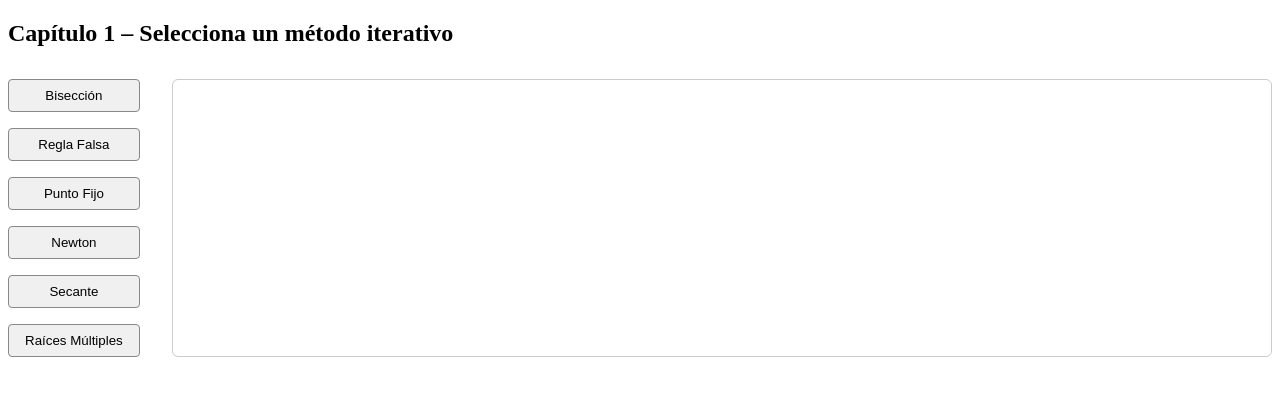
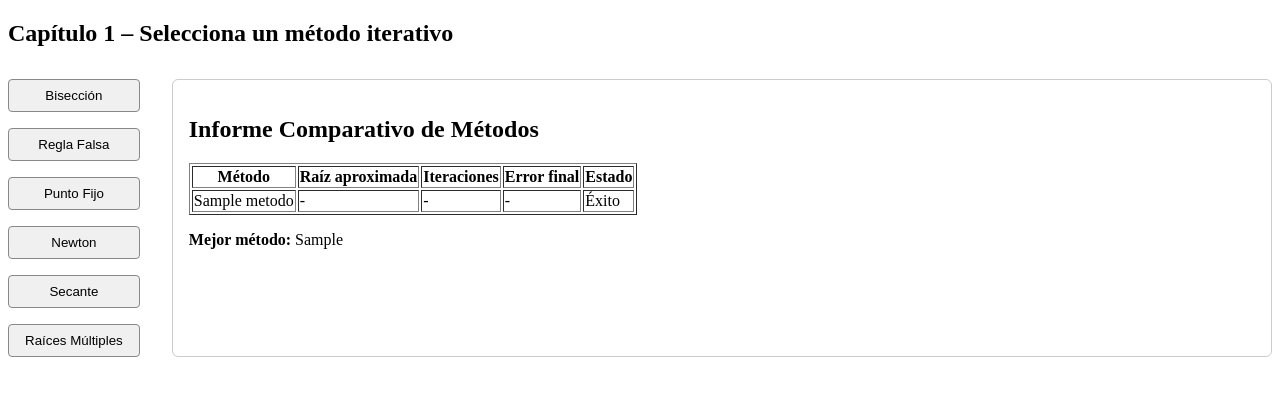
Before and after one commit to DavidLondo/NumericalAnalysisFinal, a Flask app: template src/templates/chapter1.html in a window 1280 px wide. Shown: the part 34-430 px from the top of the page. Run offline with Flask 3, Linux system fonts and the light colour scheme; the template is opened without the code that fills it: most values are stand-ins (such as "Sample title", 1, 10 or a date in 2020).

Commit message:
feat(chapter1): add comparative report for methods

```diff
--- a/src/app.py
+++ b/src/app.py
@@ -16,17 +16,79 @@ def inicio():
 
 @app.route("/capitulo-1", methods=["GET", "POST"])
 def capitulo_1():
+    def generar_informe_comparativo_raices(fx, gx=None, x0=None, x1=None, a=None, b=None, dfx=None, ddfx=None, tol=0.001):
+        resultados = {}
+
+        # Definimos los valores equivalentes si no se proporcionaron explícitamente
+        x0_equiv = x0 if x0 is not None else a
+        x1_equiv = x1 if x1 is not None else b
+
+        metodos = {
+            "Bisección": lambda: biseccion(fx, a, b, tol) if a is not None and b is not None else {'error': 'a o b no proporcionado'},
+            "Regla Falsa": lambda: regla_falsa(fx, a, b, tol) if a is not None and b is not None else {'error': 'a o b no proporcionado'},
+            "Punto Fijo": lambda: punto_fijo(gx, x0_equiv, tol) if gx and x0_equiv is not None else {'error': 'gx o x0 no proporcionado'},
+            "Newton-Raphson": lambda: newton_raphson(fx, x0_equiv, tol) if x0_equiv is not None else {'error': 'x0 no proporcionado'},
+            "Secante": lambda: secante(fx, x0_equiv, x1_equiv, tol) if x0_equiv is not None and x1_equiv is not None else {'error': 'x0 o x1 no proporcionado'},
+            "Raíces Múltiples": lambda: raices_multiples(fx, dfx, ddfx, x0_equiv, tol) if all([dfx, ddfx, x0_equiv]) else {'error': 'Faltan derivadas o x0'}
+        }
+
+        for nombre, funcion in metodos.items():
+            try:
+                resultado = funcion()
+                if 'error' in resultado:
+                    resultados[nombre] = {'error': resultado['error']}
+                else:
+                    iteraciones = resultado.get('iteraciones', [])
+                    n_iter = len(iteraciones)
+
+                    # Manejar diferente formato de error para Regla Falsa
+                    if nombre == "Regla Falsa":
+                        error_final = iteraciones[-1]["error"] if iteraciones else None
+                    else:
+                        error_final = iteraciones[-1]["error"] if iteraciones else None
+
+                    resultados[nombre] = {
+                        'solucion': resultado['resultado'],
+                        'iteraciones': n_iter,
+                        'error_final': error_final
+                    }
+            except Exception as e:
+                resultados[nombre] = {'error': str(e)}
+
+        # Filtrar métodos que tuvieron éxito
+        metodos_exitosos = {k: v for k, v in resultados.items() if 'error' not in v}
+
+        if metodos_exitosos:
+            # Ordenar primero por número de iteraciones, luego por error final
+            mejor_metodo = min(
+                metodos_exitosos.items(),
+                key=lambda x: (x[1]['iteraciones'], x[1]['error_final'] if x[1]['error_final'] is not None else float('inf'))
+            )
+            mejor_nombre = mejor_metodo[0]
+        else:
+            mejor_nombre = "Ninguno"
+
+        return resultados, mejor_nombre
+
+
+    # Variables iniciales
     resultado_biseccion = error_biseccion = None
     resultado_reglafalsa = error_reglafalsa = None
     resultado_puntofijo = error_puntofijo = None
     resultado_newton = error_newton = None
     resultado_secante = error_secante = None
     resultado_raicesmultiples = error_raicesmultiples = None
+    resultados_comparativos = mejor_metodo = None
+    informe_comparativo = False
     metodo_actual = 'biseccion'
 
     if request.method == 'POST':
         metodo = request.form.get('metodo')
         metodo_actual = metodo
+        informe_comparativo = 'informe_comparativo' in request.form
+
+        # Inicialización de variables comunes
+        fx = gx = dfx = ddfx = x0 = x1 = a = b = tol = None
 
         try:
             if metodo == 'biseccion':
@@ -35,12 +97,8 @@ def capitulo_1():
                 b = float(request.form.get('b'))
                 tol = float(request.form.get('tol', 0.001))
                 resultado = biseccion(fx, a, b, tol)
-
-                if 'error' in resultado:
-                    error_biseccion = resultado['error']
-                else:
-                    resultado_biseccion = resultado
-                pass
+                resultado_biseccion = resultado if 'error' not in resultado else None
+                error_biseccion = resultado.get('error')
 
             elif metodo == 'reglafalsa':
                 fx = request.form.get('f_reglafalsa')
@@ -48,34 +106,24 @@ def capitulo_1():
                 b = float(request.form.get('b'))
                 tol = float(request.form.get('tol', 0.001))
                 resultado = regla_falsa(fx, a, b, tol)
-
-                if 'error' in resultado:
-                    error_reglafalsa = resultado['error']
-                else:
-                    resultado_reglafalsa = resultado
-                pass
+                resultado_reglafalsa = resultado if 'error' not in resultado else None
+                error_reglafalsa = resultado.get('error')
 
             elif metodo == 'puntofijo':
                 gx = request.form.get('g_puntofijo')
                 x0 = float(request.form.get('x0'))
                 tol = float(request.form.get('tol', 0.001))
                 resultado = punto_fijo(gx, x0, tol)
-
-                if 'error' in resultado:
-                    error_puntofijo = resultado['error']
-                else:
-                    resultado_puntofijo = resultado
+                resultado_puntofijo = resultado if 'error' not in resultado else None
+                error_puntofijo = resultado.get('error')
 
             elif metodo == 'newton':
                 fx = request.form.get('f_newton')
                 x0 = float(request.form.get('x0'))
                 tol = float(request.form.get('tol', 0.001))
                 resultado = newton_raphson(fx, x0, tol)
-
-                if 'error' in resultado:
-                    error_newton = resultado['error']
-                else:
-                    resultado_newton = resultado
+                resultado_newton = resultado if 'error' not in resultado else None
+                error_newton = resultado.get('error')
 
             elif metodo == 'secante':
                 fx = request.form.get('f_secante')
@@ -83,11 +131,8 @@ def capitulo_1():
                 x1 = float(request.form.get('x1'))
                 tol = float(request.form.get('tol', 0.001))
                 resultado = secante(fx, x0, x1, tol)
-
-                if 'error' in resultado:
-                    error_secante = resultado['error']
-                else:
-                    resultado_secante = resultado
+                resultado_secante = resultado if 'error' not in resultado else None
+                error_secante = resultado.get('error')
 
             elif metodo == 'raicesmultiples':
                 fx = request.form.get('f_rm')
@@ -96,26 +141,23 @@ def capitulo_1():
                 x0 = float(request.form.get('x0'))
                 tol = float(request.form.get('tol', 0.001))
                 resultado = raices_multiples(fx, dfx, ddfx, x0, tol)
+                resultado_raicesmultiples = resultado if 'error' not in resultado else None
+                error_raicesmultiples = resultado.get('error')
 
-                if 'error' in resultado:
-                    error_raicesmultiples = resultado['error']
-                else:
-                    resultado_raicesmultiples = resultado
+            # ✅ Ejecutar informe comparativo si la checkbox está marcada
+            if informe_comparativo:
+                resultados_comparativos, mejor_metodo = generar_informe_comparativo_raices(
+                    fx=fx, x0=x0, x1=x1, a=a, b=b, dfx=dfx, ddfx=ddfx, tol=tol
+                )
 
         except Exception as e:
-            error_msg = f"Error en los datos: {e}"
-            if metodo == 'biseccion':
-                error_biseccion = error_msg
-            elif metodo == 'reglafalsa':
-                error_reglafalsa = error_msg
-            elif metodo == 'puntofijo':
-                error_puntofijo = error_msg
-            elif metodo == 'newton':
-                error_newton = error_msg
-            elif metodo == 'secante':
-                error_secante = error_msg
-            elif metodo == 'raicesmultiples':
-                error_raicesmultiples = error_msg
+            msg = f"Error en los datos: {e}"
+            if metodo == 'biseccion': error_biseccion = msg
+            elif metodo == 'reglafalsa': error_reglafalsa = msg
+            elif metodo == 'puntofijo': error_puntofijo = msg
+            elif metodo == 'newton': error_newton = msg
+            elif metodo == 'secante': error_secante = msg
+            elif metodo == 'raicesmultiples': error_raicesmultiples = msg
 
     return render_template("chapter1.html",
                            resultado_biseccion=resultado_biseccion,
@@ -130,7 +172,11 @@ def capitulo_1():
                            error_secante=error_secante,
                            resultado_raicesmultiples=resultado_raicesmultiples,
                            error_raicesmultiples=error_raicesmultiples,
+                           resultados_comparativos=resultados_comparativos,
+                           mejor_metodo=mejor_metodo,
+                           informe_comparativo=informe_comparativo,
                            metodo_actual=metodo_actual)
+
 
 
 @app.route("/capitulo-2")
--- a/src/templates/chapter1.html
+++ b/src/templates/chapter1.html
@@ -53,6 +53,45 @@ block content %}
   </div>
 
   <div class="area-metodo">
+    {% if resultados_comparativos %}
+    <h2>Informe Comparativo de Métodos</h2>
+    <table border="1">
+      <thead>
+        <tr>
+          <th>Método</th>
+          <th>Raíz aproximada</th>
+          <th>Iteraciones</th>
+          <th>Error final</th>
+          <th>Estado</th>
+        </tr>
+      </thead>
+      <tbody>
+        {% for metodo, datos in resultados_comparativos.items() %}
+        <tr>
+          <td>{{ metodo }}</td>
+          <td>
+            {% if 'solucion' in datos %} {{ datos.solucion|round(6) }} {% else
+            %} - {% endif %}
+          </td>
+          <td>
+            {% if 'iteraciones' in datos %} {{ datos.iteraciones }} {% else %} -
+            {% endif %}
+          </td>
+          <td>
+            {% if 'error_final' in datos and datos.error_final is not none %} {{
+            datos.error_final|round(6) }} {% else %} - {% endif %}
+          </td>
+          <td>
+            {% if 'error' in datos %} {{ datos.error }} {% else %} Éxito {%
+            endif %}
+          </td>
+        </tr>
+        {% endfor %}
+      </tbody>
+    </table>
+
+    <p><strong>Mejor método:</strong> {{ mejor_metodo }}</p>
+    {% endif %}
     <div
       id="biseccion"
       class="metodo-formulario {% if metodo_actual == 'biseccion' %}activo{% endif %}"
@@ -69,6 +108,21 @@ block content %}
           placeholder="Tolerancia (ej: 0.001)"
           required
         />
+        <div>
+          <label>
+            <input
+              type="checkbox"
+              name="informe_comparativo"
+              {%
+              if
+              informe_comparativo
+              %}checked{%
+              endif
+              %}
+            />
+            Mostrar informe comparativo
+          </label>
+        </div>
         <button type="submit">Calcular</button>
       </form>
 
@@ -106,6 +160,21 @@ block content %}
         <input type="text" name="a" placeholder="a" />
         <input type="text" name="b" placeholder="b" />
         <input type="text" name="tol" placeholder="Tolerancia (ej: 0.001)" />
+        <div>
+          <label>
+            <input
+              type="checkbox"
+              name="informe_comparativo"
+              {%
+              if
+              informe_comparativo
+              %}checked{%
+              endif
+              %}
+            />
+            Mostrar informe comparativo
+          </label>
+        </div>
         <button type="submit">Calcular</button>
       </form>
 
@@ -154,6 +223,21 @@ block content %}
         <input type="text" name="g_puntofijo" placeholder="g(x)" />
         <input type="text" name="x0" placeholder="x0" />
         <input type="text" name="tol" placeholder="Tolerancia (ej: 0.001)" />
+        <div>
+          <label>
+            <input
+              type="checkbox"
+              name="informe_comparativo"
+              {%
+              if
+              informe_comparativo
+              %}checked{%
+              endif
+              %}
+            />
+            Mostrar informe comparativo
+          </label>
+        </div>
         <button type="submit">Calcular</button>
       </form>
 
@@ -194,6 +278,21 @@ block content %}
         <input type="text" name="f_newton" placeholder="f(x)" />
         <input type="text" name="x0" placeholder="x0" />
         <input type="text" name="tol" placeholder="Tolerancia (ej: 0.001)" />
+        <div>
+          <label>
+            <input
+              type="checkbox"
+              name="informe_comparativo"
+              {%
+              if
+              informe_comparativo
+              %}checked{%
+              endif
+              %}
+            />
+            Mostrar informe comparativo
+          </label>
+        </div>
         <button type="submit">Calcular</button>
       </form>
 
@@ -235,6 +334,21 @@ block content %}
         <input type="text" name="x0" placeholder="x0" />
         <input type="text" name="x1" placeholder="x1" />
         <input type="text" name="tol" placeholder="Tolerancia (ej: 0.001)" />
+        <div>
+          <label>
+            <input
+              type="checkbox"
+              name="informe_comparativo"
+              {%
+              if
+              informe_comparativo
+              %}checked{%
+              endif
+              %}
+            />
+            Mostrar informe comparativo
+          </label>
+        </div>
         <button type="submit">Calcular</button>
       </form>
 
@@ -277,6 +391,21 @@ block content %}
         <input type="text" name="ddf_rm" placeholder="ddf(x)" />
         <input type="text" name="x0" placeholder="x0" />
         <input type="text" name="tol" placeholder="Tolerancia (ej: 0.001)" />
+        <div>
+          <label>
+            <input
+              type="checkbox"
+              name="informe_comparativo"
+              {%
+              if
+              informe_comparativo
+              %}checked{%
+              endif
+              %}
+            />
+            Mostrar informe comparativo
+          </label>
+        </div>
         <button type="submit">Calcular</button>
       </form>
 
```
